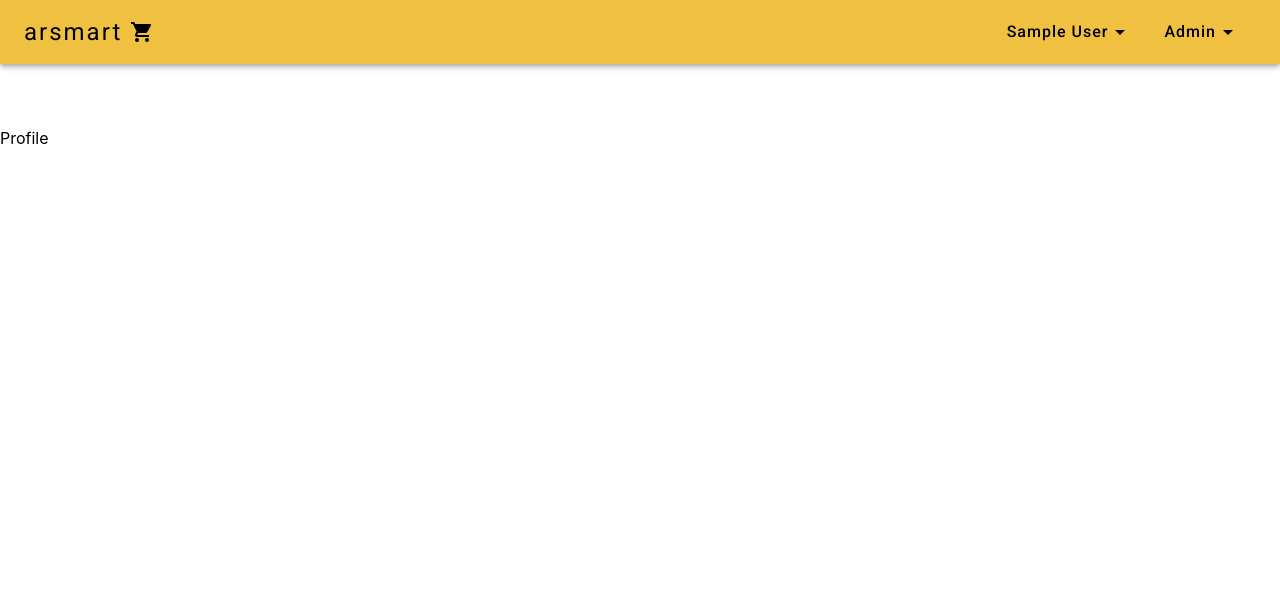
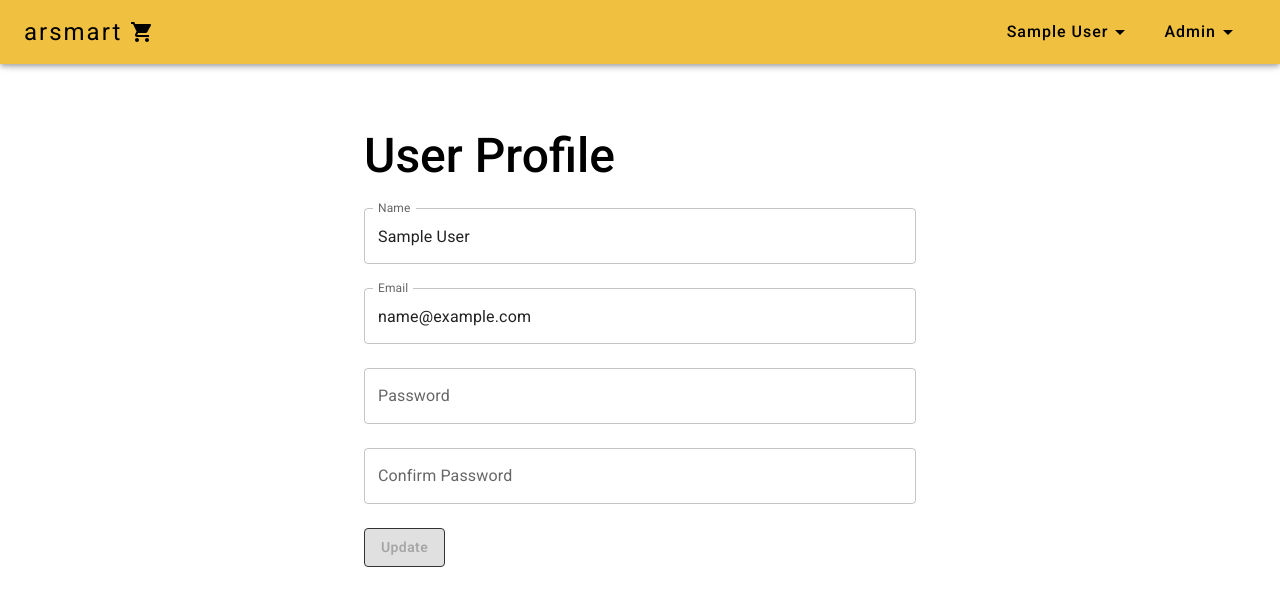
Before and after one commit to ars523/ars-mart-client, a React (Create React App) app: page /profile in a window 1280 px wide. Shown: the top 606 px of the page. Built offline with nearby package versions, Linux system fonts and the light colour scheme; sample sign-in values are in the browser's storage.

Commit message:
update user profile completed

```diff
--- a/src/features/auth/authService.js
+++ b/src/features/auth/authService.js
@@ -10,10 +10,23 @@ const signin = async (userData)=>{
     return res.data
 }
 
+const updateUserProfile = async (data, token)=>{
+    const config = {
+        headers: {
+            Authorization: `Bearer ${token}`
+        }
+    }
+    const res = await axios.put(URL + `/profile`, data, config)
+    if(res){
+        localStorage.setItem('user', JSON.stringify(res.data))
+    }
+    return res.data
+}
+
 const signout =  ()=>{
     localStorage.removeItem('user')
     localStorage.removeItem('carts')
     localStorage.removeItem('shippingAddress')
     localStorage.removeItem('paymentMethod')
 }
-export const authService = {signin, signout}
+export const authService = {signin, signout, updateUserProfile}
--- a/src/features/auth/authSlice.js
+++ b/src/features/auth/authSlice.js
@@ -3,7 +3,7 @@ import { authService } from "./authService"
 
 const signedInUser = JSON.parse(localStorage.getItem('user'))
 const initialState = {
-    user: signedInUser? signedInUser : null,
+    user: signedInUser ? signedInUser : null,
     isLoading: false,
     isSuccess: false,
     isError: false,
@@ -12,12 +12,12 @@ const initialState = {
 
 export const signin = createAsyncThunk(
     'auth/signin',
-    async (userData, thunkApi)=>{
+    async (userData, thunkApi) => {
         try {
             return await authService.signin(userData)
         } catch (error) {
             const message = (error.response && error.response.data && error.response.data.message) ||
-                            error.message || error.toString()
+                error.message || error.toString()
             return thunkApi.rejectWithValue(message)
         }
     }
@@ -25,8 +25,22 @@ export const signin = createAsyncThunk(
 
 export const signout = createAsyncThunk(
     'auth/signout',
-    async (_, thunkApi)=>{
+    async (_, thunkApi) => {
         await authService.signout()
+    }
+)
+
+export const updateUserProfile = createAsyncThunk(
+    'auth/updateUserProfile',
+    async (data, thunkApi) => {
+        const token = thunkApi.getState().auth.user.token
+        try {
+            return await authService.updateUserProfile(data, token)
+        } catch (error) {
+            const message = (error.response && error.response.data && error.response.data.message) ||
+                error.message || error.toString()
+            return thunkApi.rejectWithValue(message)
+        }
     }
 )
 
@@ -34,7 +48,7 @@ export const authSlice = createSlice({
     name: 'auth',
     initialState,
     reducers: {
-        reset: (state)=>{
+        reset: (state) => {
             state.isLoading = false
             state.isError = false
             state.isSuccess = false
@@ -42,25 +56,38 @@ export const authSlice = createSlice({
         }
 
     },
-    extraReducers: (builder)=>{
+    extraReducers: (builder) => {
         builder
-            .addCase(signin.pending, (state)=>{
+            .addCase(signin.pending, (state) => {
                 state.isLoading = true
             })
-            .addCase(signin.fulfilled, (state, action)=>{
+            .addCase(signin.fulfilled, (state, action) => {
                 state.isLoading = false
                 state.isSuccess = true
                 state.user = action.payload
             })
-            .addCase(signin.rejected, (state, action)=>{
+            .addCase(signin.rejected, (state, action) => {
                 state.isLoading = false
                 state.isError = true
                 state.error = action.payload
             })
-            .addCase(signout.fulfilled, (state)=>{
+            .addCase(signout.fulfilled, (state) => {
                 state.user = null
+            })
+            .addCase(updateUserProfile.pending, (state) => {
+                state.isLoading = true
+            })
+            .addCase(updateUserProfile.fulfilled, (state, action) => {
+                state.isLoading = false
+                state.isSuccess = true
+                state.user = action.payload
+            })
+            .addCase(updateUserProfile.rejected, (state, action) => {
+                state.isLoading = false
+                state.isError = true
+                state.error = action.payload
             })
     }
 })
-export const {reset} = authSlice.actions
+export const { reset } = authSlice.actions
 export default authSlice.reducer
--- a/src/pages/Profile.jsx
+++ b/src/pages/Profile.jsx
@@ -1,8 +1,78 @@
+import { Container, Grid, TextField } from '@mui/material'
 import React from 'react'
+import { useState } from 'react'
+import { useDispatch, useSelector } from 'react-redux'
+import { updateUserProfile } from '../features/auth/authSlice'
+import { ButtonPrimary } from '../shared/button'
+import { HeadingPrimary } from '../shared/typography'
 
 function Profile() {
+  const dispatch = useDispatch()
+  const { user } = useSelector((state) => state.auth)
+  const [name, setName] = useState(user.name)
+  const [email, setEmail] = useState(user.email)
+  const [password, setPassword] = useState('')
+  const [confirmPassword, setConfirmPassword] = useState('')
+  const onSubmit = (e)=>{
+    e.preventDefault()
+    dispatch(updateUserProfile({name, email, password}))
+  }
   return (
-    <div>Profile</div>
+    <Container maxWidth='sm'>
+      <Grid container component='form' rowSpacing={3} onSubmit={onSubmit}>
+        <Grid item xs={12}>
+          <HeadingPrimary variant='h3'>User Profile</HeadingPrimary>
+        </Grid>
+        <Grid item xs={12}>
+          <TextField
+            fullWidth
+            placeholder='Name'
+            label='Name'
+            value={name}
+            onChange={(e)=>setName(e.target.value)}
+          />
+        </Grid>
+        <Grid item xs={12}>
+          <TextField
+            fullWidth
+            type='email'
+            placeholder='Email'
+            label='Email'
+            value={email}
+            onChange={(e)=>setEmail(e.target.value)}
+          />
+        </Grid>
+        <Grid item xs={12}>
+          <TextField
+            fullWidth
+            type='password'
+            placeholder='Password'
+            label='Password'
+            value={password}
+            onChange={(e)=>setPassword(e.target.value)}
+          />
+        </Grid>
+        <Grid item xs={12}>
+          <TextField
+            fullWidth
+            type='password'
+            placeholder='Confirm Password'
+            label='Confirm Password'
+            value={confirmPassword}
+            onChange={(e)=>setConfirmPassword(e.target.value)}
+          />
+        </Grid>
+        <Grid item xs={12}>
+          <ButtonPrimary
+            variant='contained'
+            type='submit'
+            disabled={password !== confirmPassword || password.length === 0}
+          >
+            Update
+          </ButtonPrimary>
+        </Grid>
+      </Grid>
+    </Container>
   )
 }
 
```
